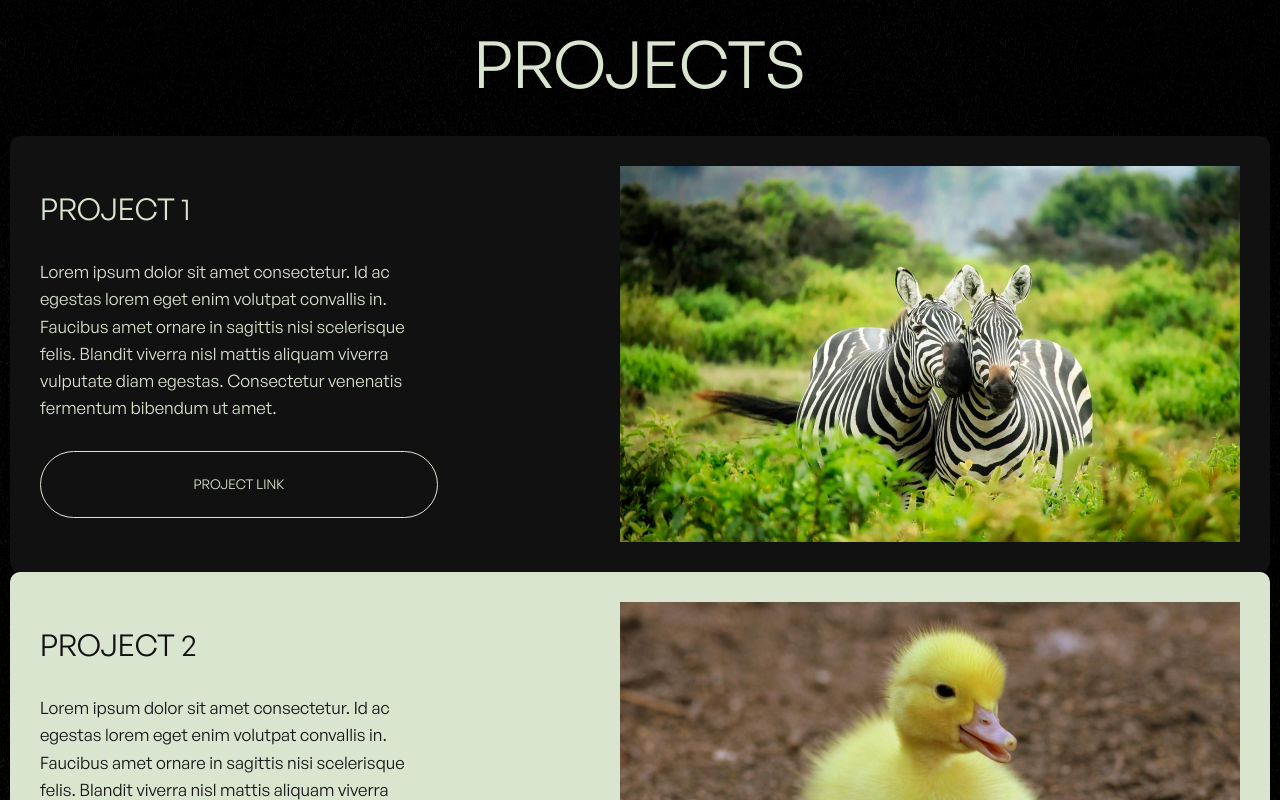
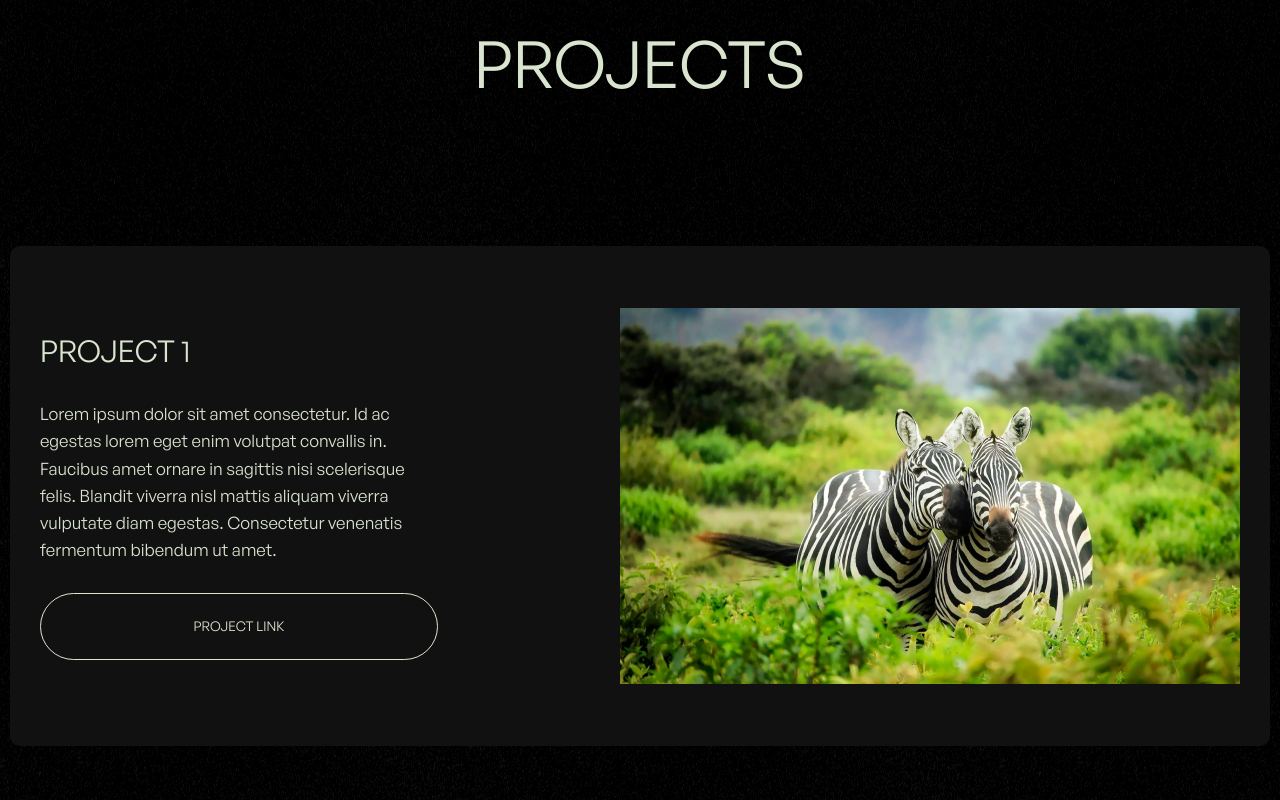
Before and after one commit to Artem-Kysylov/portfolio-website, a Next.js app: page / in a window 1280 px wide. Shown: the part 1120-1920 px from the top of the page. Built offline with nearby package versions, Linux system fonts and the light colour scheme.

Commit message:
fixing footer and start adding new animation

```diff
--- a/src/components/footer/Footer.jsx
+++ b/src/components/footer/Footer.jsx
@@ -16,15 +16,6 @@ const Footer = () => {
       <div className={styles.footer__inner}>
         <div className="container">
           <div className={styles.footer__top}>
-            <div className={styles.footer__headlineContainer}>
-              <Image
-                className={styles.footer__headline}
-                src='/artem kysylov.svg'
-                fill
-                alt='Artem Kysylov'
-                loading="lazy"
-              />
-            </div>
             <div className={styles.footer__topContent}>
               <ul className={styles.footer__topNavList}>
                   {
@@ -41,7 +32,6 @@ const Footer = () => {
                 <MailLink/>
             </div>
           </div>
-
           <div className={styles.footer__bottom}>
             <span className={styles.footer__bottomText}>All right reserved. Designed and developed by Artem Kysylov</span>
             <ul className={styles.footer__bottomSocialsList}>
@@ -59,6 +49,7 @@ const Footer = () => {
               }
               </ul>
           </div>
+
         </div>
       </div>
     </footer>
--- a/src/components/footer/styles.module.css
+++ b/src/components/footer/styles.module.css
@@ -1,30 +1,16 @@
 .footer {
     position: relative;
-    height: 500px;
+    height: 300px;
 }
 
 .footer__inner {
     position: fixed;
     bottom: 0;
-    padding-top: 80px;
-    height: 650px;
+    padding-top: 50px;
+    height: 250px;
     width: 100%;
 }
 
-.footer__headlineContainer {
-    position: relative;
-    width: 100%;
-    height: 35vh;
-    display: flex;
-    align-items: center;
-    justify-content: center;
-}
-
-.footer__headline {
-    max-width: 1300px;
-    width: 100%;
-    height: auto;
-}
 
 .footer__topContent, .footer__bottom {
     display: flex;
@@ -32,8 +18,13 @@
     justify-content: space-between;
 }
 
+.footer__top {
+    padding-bottom: 50px;
+    border-bottom: 1px solid var(--soft-light);
+}
+
 .footer__bottom {
-    padding: 30px 0 30px 0;
+    padding: 50px 0 30px 0;
 }
 
 .footer__topNavList {
@@ -57,12 +48,12 @@
 /* Mediaqueries  */
 @media screen and (max-width: 1000px) {
     .footer {
-        height: 1000px;
+        height: 400px;
     }
 
     .footer__inner {
         padding-top: 40px;
-        height: 100vh;
+        height: 400px;
     }
 
     .footer__topContent, .footer__bottom {
--- a/src/components/mail-link/MailLink.jsx
+++ b/src/components/mail-link/MailLink.jsx
@@ -8,7 +8,6 @@ const MailLink = () => {
     <Link href={'mailto: kysylyov.artem@gmail.com'}>
       <div className={styles.mail__wrapper}>
         <p className={styles.mail__link}>kysylyov.artem@gmail.com</p>
-        <div className={styles.mail__linkUnderline}></div>
       </div>
 
     </Link>
--- a/src/components/mail-link/styles.module.css
+++ b/src/components/mail-link/styles.module.css
@@ -7,10 +7,6 @@
     margin-bottom: 12px;
 }
 
-.mail__linkUnderline {
-    border: 1px solid var(--light);
-}
-
 @media screen and (max-width: 575px) {
     .mail__link {
         font-size: 20px;
--- a/src/components/project-item/ProjectItem.jsx
+++ b/src/components/project-item/ProjectItem.jsx
@@ -7,10 +7,11 @@ import styles from './styles.module.css'
 // Import components
 import Button from '@/components/button/Button'
 
-const ProjectItem = ({ title, description, image, background  }) => {
+const ProjectItem = ({ title, description, image, background, index  }) => {
   return (
+    <div className={styles.project__itemContainer}>
       <div
-      style={{ backgroundColor: background }}
+        style={{ backgroundColor: background, top:`calc(-5vh + ${index * 25}px)` }}
         className={classNames(
           styles.project__item,
           { [styles.dark]: background === 'var(--light-black)',
@@ -18,9 +19,7 @@ const ProjectItem = ({ title, description, image, background  }) => {
           }
         )}
       >
-      <div className={styles.project__itemContent}
-
-      >
+        <div className={styles.project__itemContent}>
           <h4>{title}</h4>
           <p>{description}</p>
           <Button
@@ -37,6 +36,7 @@ const ProjectItem = ({ title, description, image, background  }) => {
           layout='intrinsic'
         />
       </div>
+    </div>
   )
 }
 
--- a/src/components/project-item/styles.module.css
+++ b/src/components/project-item/styles.module.css
@@ -1,5 +1,15 @@
+.project__itemContainer {
+    position: sticky;
+    top: 0;
+    height: 100vh;
+    display: flex;
+    align-items: center;
+    justify-content: center;
+}
+
 .project__item {
     width: 100%;
+    height: 500px;
     padding: 30px;
     border-radius: 10px;
     display: flex;
@@ -7,6 +17,9 @@
     align-items: center;
     justify-content: space-between;
     gap: 30px;
+    position: relative;
+    top: -25%;
+    transform-origin: top;
 }
 
 .project__itemContent {
--- a/src/components/sections/projects/Projects.jsx
+++ b/src/components/sections/projects/Projects.jsx
@@ -11,12 +11,13 @@ const Projects = () => {
     <section className={styles.projects__section} id='projects'>
       <div className='container'>
         <h2 className={styles.projects__title}>Projects</h2>
-        <div className={styles.project__itemsWrapper}>
+        <div className={styles.projects__container}>
           {
-            projectItems.map((project) => (
+            projectItems.map((project, index) => (
               <ProjectItem
-                key={project.id}
+                key={`p_${index}`}
                 {...project}
+                index={index}
               />
             ))
           }
--- a/src/components/sections/projects/styles.module.css
+++ b/src/components/sections/projects/styles.module.css
@@ -7,3 +7,7 @@
     text-align: center;
     margin-bottom: 30px;
 }
+
+/* .projects__container {
+    position: relative;
+} */
```
Also changed, not shown: public/artem kysylov.svg (deleted). Lines whose indentation alone changed are shown as unchanged.
